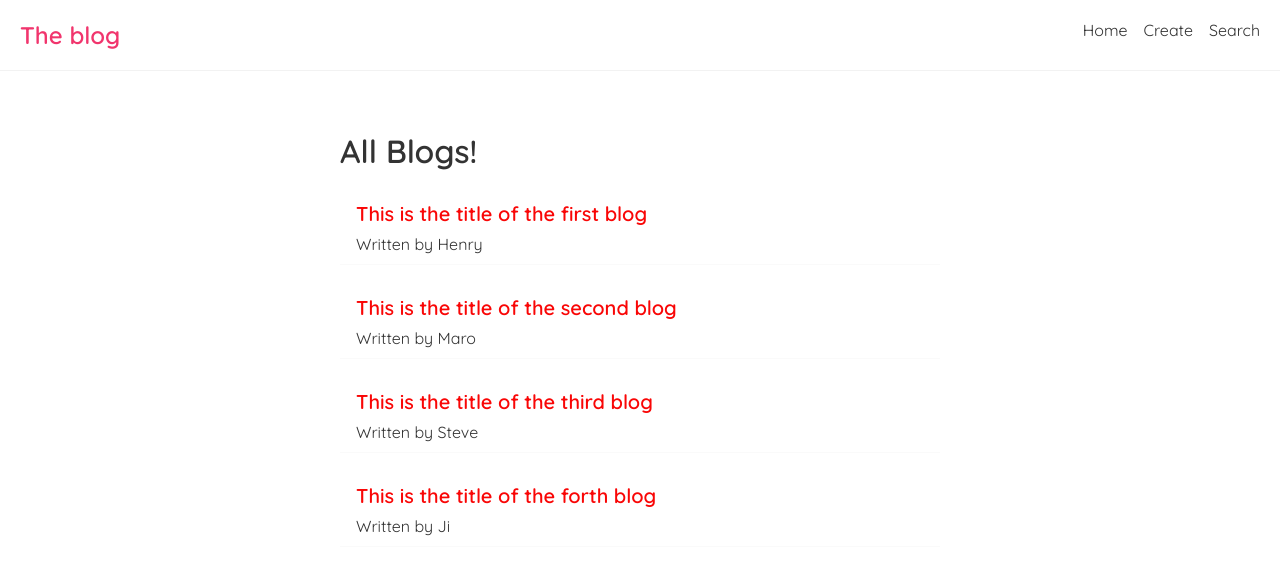
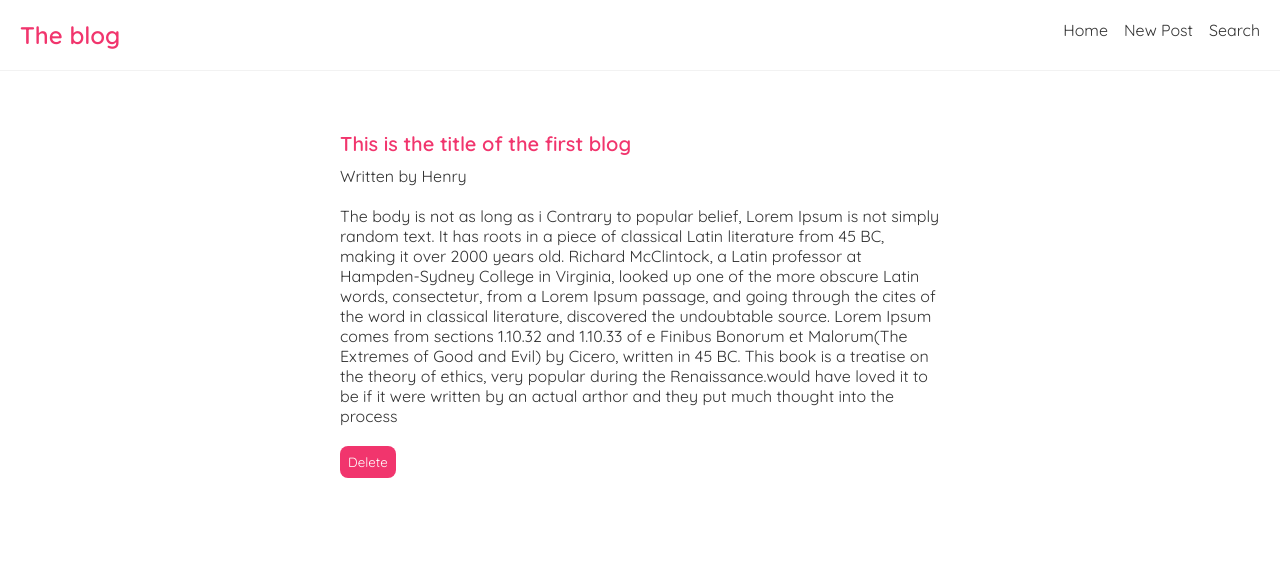
Before and after one commit to harryudi/My_react_blog, a React (Create React App) app in the folder project-sky/: page /blogs/1 in a window 1280 px wide. Shown: the top 574 px of the page. Built offline with nearby package versions, Linux system fonts and the light colour scheme; data requests are answered from the project's data file.

Commit message:
fixed-all-bugs

```diff
--- a/project-sky/package.json
+++ b/project-sky/package.json
@@ -8,6 +8,7 @@
     "@testing-library/user-event": "^13.5.0",
     "react": "^18.2.0",
     "react-dom": "^18.2.0",
+    "react-router-dom": "^5.3.4",
     "react-scripts": "5.0.1",
     "web-vitals": "^2.1.4"
   },
--- a/project-sky/src/App.js
+++ b/project-sky/src/App.js
@@ -2,20 +2,34 @@
 
 import Navbar from './Navbar';
 import Home from './Home';
+import {BrowserRouter as Router, Switch, Route} from 'react-router-dom';
+import Create from './Create';
+import BlogDetails from './BlogDetails';
+import ErrorPage from './ErrorPage';
+
 
 function App() {
-  const free = "I feel so free";
-  const sol = "I'm Learning react so fast";
-  const gog = "www.has.com";
+
   return (
+    <Router>
     <div className="App">
       <Navbar/>
       <div className="content">
-        <Home/>
-        {/* <h1>Awesome + {free} {sol} </h1>
-        <a href={sol}>hasan</a> */}
+        <Switch>
+          <Route exact path= "/">
+            <Home />
+          </Route>
+          <Route path= "/create">
+            <Create />
+          </Route>
+          <Route path= "/blogs/:id">
+            <BlogDetails />
+          </Route>
+          <ErrorPage path="*"/>
+        </Switch>
       </div>
     </div>
+    </Router>
   );
 }
 
--- /dev/null
+++ b/project-sky/src/BlogDetails.js
@@ -0,0 +1,33 @@
+import { useParams } from "react-router-dom";
+import useFetch from "./useFetch";
+import { useHistory } from "react-router-dom";
+
+const BlogDetails = () => {
+    const {id} = useParams();
+    const { data: blog, error, isPending } = useFetch('http://localhost:8000/Blogs/' + id );
+    const history = useHistory();
+    const handleClick = () => {
+        fetch('http://localhost:8000/Blogs/' + blog.id, {
+            method: 'DELETE',
+        })
+        .then(()=>{
+            history.push('/');
+        })
+    }
+    return (
+        <div className="blog-details">
+            { isPending && <div>Loading....</div>}
+            { error && <div>{error}</div>}
+            {blog && (
+                <article>
+                    <h2>{blog.title}</h2>
+                    <p>Written by {blog.author}</p>
+                    <div>{blog.body}</div>
+                    <button className="delete" onClick={handleClick}>Delete</button>
+                </article>
+            )}
+        </div>
+    );
+}
+
+export default BlogDetails;
--- a/project-sky/src/BlogLists.js
+++ b/project-sky/src/BlogLists.js
@@ -1,4 +1,6 @@
-const BlogLists = ({blogsP, titleP, handleDelete}) => {
+import { Link } from "react-router-dom";
+
+const BlogLists = ({blogsP, titleP, }) => {
 
     // const blogs =props.blogs;
     // const title=props.title
@@ -7,8 +9,10 @@
             <h1>{titleP}</h1>
             {blogsP.map((blogOutput) => (
             <div className="blog-preview" key={blogOutput.id}>
+                <Link to={`/blogs/${blogOutput.id}`}>
                 <h2>{blogOutput.title}</h2>
                 <p>Written by {blogOutput.author}</p>
+                </Link>
             </div>
 
 
--- /dev/null
+++ b/project-sky/src/Create.js
@@ -0,0 +1,53 @@
+import { useState } from "react";
+import { useHistory } from "react-router-dom";
+
+const Create = () => {
+    const [title, setTitle] = useState('');
+    const [body, setBody] = useState('');
+    const [author, setAuthor] = useState('Luiji');
+    const [isPending, setIsPending] = useState(false);
+    const history = useHistory();
+
+    const handleSubmit =(e)=> {
+        e.preventDefault();
+        const blog = {title, body, author}
+
+        setIsPending(true);
+
+        fetch('http://localhost:8000/Blogs', {
+            method: 'POST',
+            headers: { 'Content-Type': 'application/json' },
+            body: JSON.stringify(blog)
+        })
+        .then(()=>{
+            console.log('New blog post added');
+            setIsPending(false);
+            history.push('./')
+        })
+
+    }
+    return (
+        <div className="create">
+            <h2>Create a new post</h2>
+            <form onSubmit={handleSubmit}>
+                <label >Blog Title:</label>
+                <input type="text" required value= {title} onChange={(e)=> {setTitle(e.target.value)}}/>
+                <label>Blog Body:</label>
+                <textarea required value={body} onChange={(e)=> {setBody(e.target.value)}}></textarea>
+                <label>Blog author:</label>
+                <select value={author} onChange={(e)=> {setAuthor(e.target.value)}}>
+                    <option value="Mario">Mario</option>
+                    <option value="Luiji">Luiji</option>
+                </select>
+                {!isPending && <button>Add Blog!</button>}
+                {isPending && <button disabled>Adding Blog.....</button>}
+
+                <div>Written by {title}</div>
+                <div>Read more here {body}</div>
+
+            </form>
+        </div>
+    );
+}
+
+export default Create;
--- /dev/null
+++ b/project-sky/src/ErrorPage.js
@@ -0,0 +1,13 @@
+import { Link } from "react-router-dom/cjs/react-router-dom";
+
+const ErrorPage = () => {
+    return (
+        <div className="error-page">
+            Sorry this page does not exist
+            <div></div>
+            <Link to='/'>Return to home page</Link>
+        </div>
+    );
+}
+
+export default ErrorPage;
--- a/project-sky/src/Home.js
+++ b/project-sky/src/Home.js
@@ -1,34 +1,12 @@
-import {useState, useEffect} from 'react';
 import BlogLists from './BlogLists';
+import useFetch from './useFetch';
 
 
 const Home = () => {
 
-    const [blogs, setBlogs] = useState(null)
-    const [isPending, setIsPending] = useState(true);
-    const [error, setError] = useState(null);
+    const {data:blogs, isPending, error } = useFetch("http://localhost:8000/Blogs");
 
-    useEffect(()=>{
-        setTimeout(()=> {
-            fetch('http://localhost:8000/Blogs')
-        .then( res => {
-            console.log(res)
-            if (!res.ok) {
-                throw Error ("Could not fetch data");
-            }
-            return res.json();
-        })
-        .then(data => {
-            setError(null);
-            setBlogs(data);
-            setIsPending(false);
-        })
-        .catch(err => {
-            setIsPending(null);
-            setError(err.message);
-        })
-        }, 1000);
-    },[])
+
     return (
         <div className="home">
             {blogs && <BlogLists blogsP={blogs} titleP="All Blogs!" />}
--- a/project-sky/src/Navbar.js
+++ b/project-sky/src/Navbar.js
@@ -1,17 +1,19 @@
+import { Link } from "react-router-dom";
+
 const Navbar = () => {
     return (
         <nav className="navbar">
         <h1>The blog</h1>
         <div className="links">
-            <a href="/">Home</a>
-            <a href="/"
+            <Link to="/">Home</Link>
+            <Link to ="/create"
             // style={{
             //     color: "white",
             //     backgroundColor: "#f1356d",
             //     borderRadius: "6px",
             // }}
-            >Create</a>
-            <a href="/">Search</a>
+            >New Post</Link>
+            <Link to="/">Search</Link>
         </div>
     </nav>
      );
--- a/project-sky/src/index.css
+++ b/project-sky/src/index.css
@@ -53,8 +53,62 @@
   color: rgb(249, 6, 6);
   margin-bottom: 8px;
 }
+.blog-preview a {
+  text-decoration: none;
+}
+.blog-details h2{
+  font-size: 20px;
+  color: #f1356d;
+  margin-bottom: 10px;
+}
 
+.blog-details div {
+  margin: 20px 0;
+}
 
+.blog-details button {
+  background: #f1356d;
+  color: #ffffff;
+  border: 0;
+  padding: 8px;
+  border-radius: 8px;
+  cursor: pointer;
+}
+
+/* /.......Blog form......../ */
+.create {
+  max-width: 400px;
+  margin: 0 auto;
+  text-align: center;
+}
+
+.create label {
+  text-align: left;
+  display: block;
+}
+.create h2 {
+  font-size: 20px;
+  color: #f1356d;
+  margin-bottom: 30px;
+}
+
+.create input, .create textarea, .create select {
+  width: 100%;
+  padding: 6px 10px;
+  margin: 10px 0;
+  border:  1px solid #ddd;
+  box-sizing: border-box;
+  display: block;
+}
+
+.create button {
+  background: #f1356d;
+  color: #ffffff;
+  border: 0;
+  padding: 8px;
+  border-radius: 8px;
+  cursor: pointer;
+}
 
 
 
--- /dev/null
+++ b/project-sky/src/useFetch.js
@@ -0,0 +1,37 @@
+import { useState, useEffect } from "react";
+
+    const useFetch =(url) => {
+    const [data, setData] = useState(null)
+    const [isPending, setIsPending] = useState(true);
+    const [error, setError] = useState(null);
+
+    useEffect(()=>{
+        const abortCont = new AbortController();
+        setTimeout(()=> {
+            fetch(url, {signal: abortCont.signal})
+        .then( res => {
+            console.log(res)
+            if (!res.ok) {
+                throw Error ("Could not fetch data");
+            }
+            return res.json();
+        })
+        .then(data => {
+            setError(null);
+            setData(data);
+            setIsPending(false);
+        })
+        .catch(err => {
+            if (err.name === "AbortError"){
+                console.log('Fetch Aborted')
+            } else
+            {setIsPending(null);
+            setError(err.message);}
+        })
+        }, 1000);
+        return () => abortCont.abort()
+    },[url])
+    return {data, isPending, error}
+}
+
+export default useFetch;
```
Also changed, not shown: project-sky/src/setupTests.js (deleted, +0 -5 lines), project-sky/data/db.json (indentation only), 2 other files (tests, documents, lock files or other folders).
